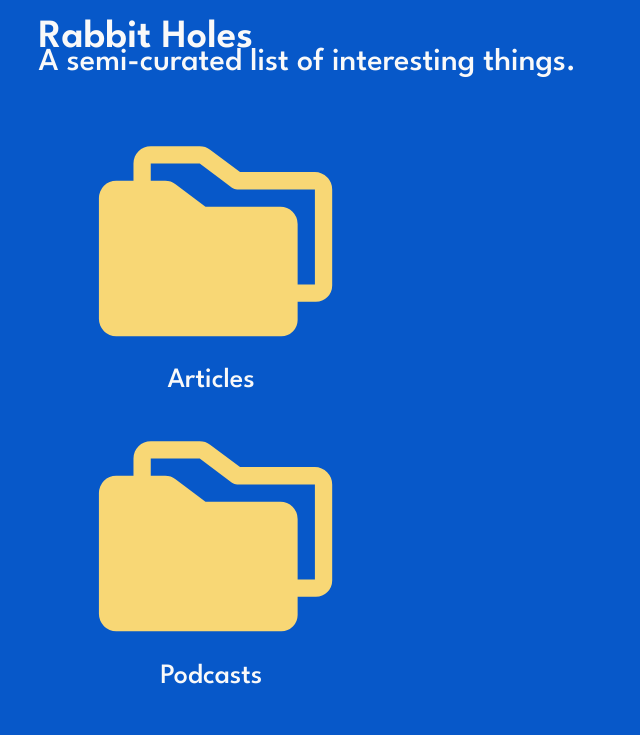
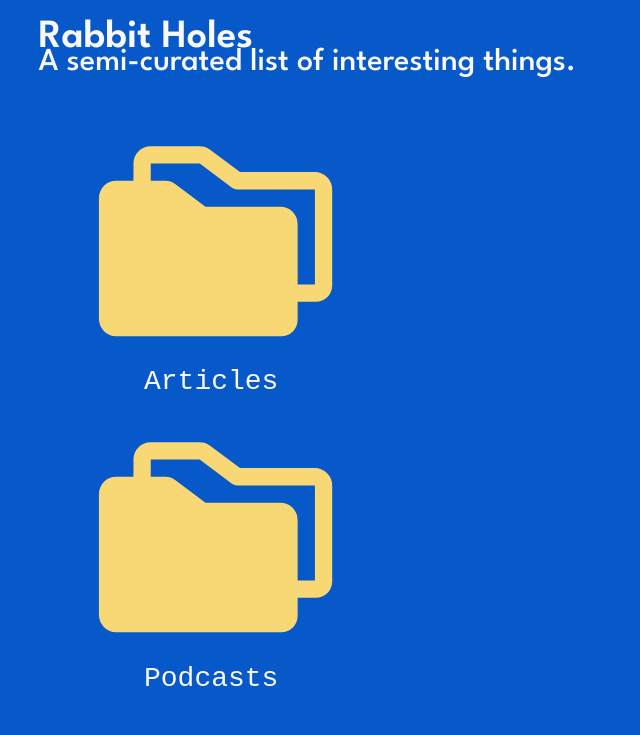
Before and after one commit to jacobkirn/portfolio, a React (Create React App) app: page / in a window 768 px wide. Shown: the part 1600-2335 px from the top of the page, without its empty margins (0-640 px from the left). Built offline with nearby package versions, Linux system fonts and the light colour scheme.

Commit message:
Courier New addition

```diff
--- a/src/App.css
+++ b/src/App.css
@@ -333,6 +333,7 @@ button:hover {
     margin-top: 40px;
     display: flex;
     flex-wrap: wrap;
+    font-family: 'Courier New', Courier, monospace;
   }
 
   #rabbitholes .col-3 {
@@ -372,6 +373,7 @@ button:hover {
     border: 4px solid #0d0d0d;
     background-color: #f9f9f9;
     user-select: none;
+    font-family: 'Courier New', Courier, monospace;
   }
 
   @keyframes gradientAnimation {
@@ -646,6 +648,7 @@ button:hover {
 
   #rabbitholes {
     gap: 20px;
+    font-family: 'Courier New', Courier, monospace;
   }
 
   #rabbitholes h3 {
@@ -682,6 +685,7 @@ button:hover {
     border: 4px solid #0d0d0d;
     background-color: #f9f9f9;
     user-select: none;
+    font-family: 'Courier New', Courier, monospace;
   }
 
   @keyframes gradientAnimation {
--- a/src/components/RabbitHole.js
+++ b/src/components/RabbitHole.js
@@ -98,7 +98,7 @@ function RabbitHole() {
                 <hr />
                 <h4><a href="https://huemint.com/" target='_blank' rel="noreferrer">Huemint: AI color palette generator</a></h4>
                 <hr />
-                <h4><a href="https://fontjoy.com/" target='_blank' rel="noreferrer">Fontjot: AI font pairing</a></h4>
+                <h4><a href="https://fontjoy.com/" target='_blank' rel="noreferrer">Fontjoy: AI font pairing</a></h4>
             </div>
         ),
         'Websites': (
```
